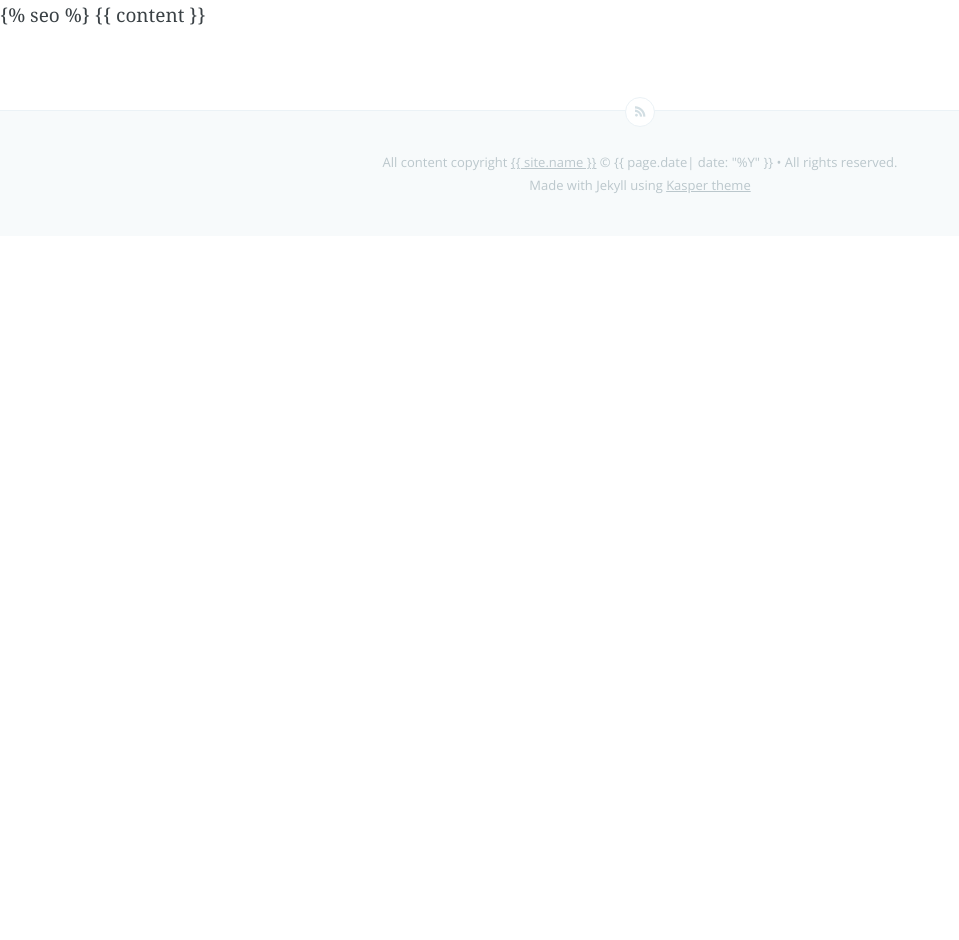
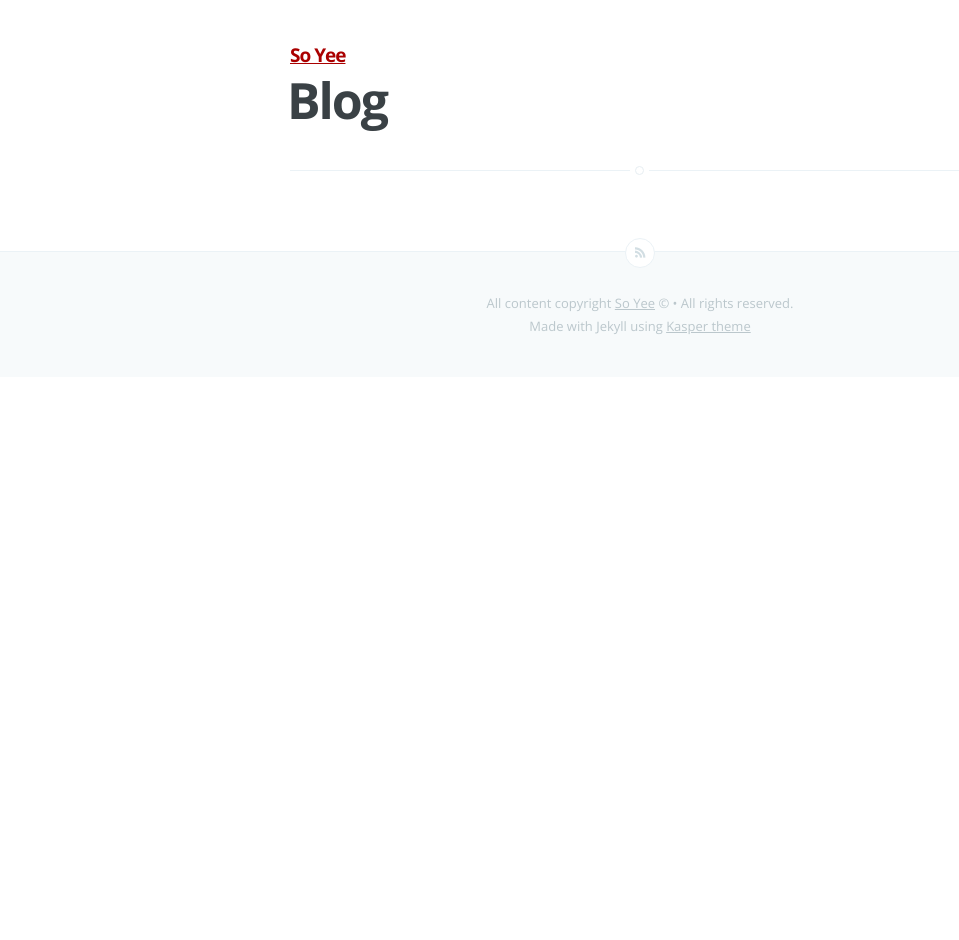
Before and after one commit to soyee36/soyee36.github.io, a Jekyll site: the page built from category/blog.html, in a window 1280 px wide. Shown: the whole page, without its empty margins (0-959 px from the left). Built offline with Jekyll 4.4.1, drawn with Linux system fonts in a browser that asks for light colours; before the commit the page ends 900 px from its top, so only the background shows below that; part of the change alters nothing that is shown.

Commit message:
Update blog.html

```diff
--- a/category/blog.html
+++ b/category/blog.html
@@ -1,70 +1,5 @@
-<!DOCTYPE html>
-<html>
-<head>
-    <meta http-equiv="Content-Type" content="text/html; charset=UTF-8" />
-    {% seo %}
-
-    <meta http-equiv="X-UA-Compatible" content="IE=edge,chrome=1" />
-    <title>{{ site.name }} - {{ site.description }}</title>
-    <meta name="description" content="{{ site.meta_description}}" />
-
-    <meta name="HandheldFriendly" content="True" />
-    <meta name="MobileOptimized" content="320" />
-    <meta name="viewport" content="width=device-width, initial-scale=1.0" />
-
-
-    <link rel="stylesheet" type="text/css" href="/assets/css/screen.css" />
-    <link rel="stylesheet" type="text/css" href="//fonts.googleapis.com/css?family=Noto+Serif:400,700,400italic|Open+Sans:700,400" />
-    <!-- This is for syntax highlight -->
-    <link rel="stylesheet" type="text/css" href="/assets/css/syntax.css">
-    <!-- Customisation  -->
-    <link rel="stylesheet" type="text/css" href="/assets/css/main.css" />
-
-</head>
-<body class="home-template">
-
-
-    {{ content }}
-
-    <footer class="site-footer">
-        <a class="subscribe icon-feed" href="{{ site.baseurl }}rss.xml"><span class="tooltip">Subscribe!</span></a>
-        <div class="inner">
-             <section class="copyright">All content copyright <a href="{{ site.baseurl }}">{{ site.name }}</a> &copy;
-             {{ page.date| date: "%Y" }} &bull; All rights reserved.</section>
-             <section class="poweredby">Made with Jekyll using <a href="http://github.com/rosario/kasper">Kasper theme</a></section>
-        </div>
-    </footer>
-
-
-    <script type="text/javascript" src="/assets/js/jquery-1.10.2.min.js"></script>
-    <script type="text/javascript" src="/assets/js/jquery.fitvids.js"></script>
-    <script type="text/javascript" src="/assets/js/index.js"></script>
-
-    <!-- Google Analytics Tracking code -->
-    <script type="text/javascript">
-
-      var _gaq = _gaq || [];
-      _gaq.push(['_setAccount', 'UA-XXXXXXXX-X']);
-      _gaq.push(['_trackPageview']);
-
-      (function() {
-        var ga = document.createElement('script'); ga.type = 'text/javascript'; ga.async = true;
-        ga.src = ('https:' == document.location.protocol ? 'https://ssl' : 'http://www') + '.google-analytics.com/ga.js';
-        var s = document.getElementsByTagName('script')[0]; s.parentNode.insertBefore(ga, s);
-      })();
-
-    </script>
-
-
-    <script>
-      (function(i,s,o,g,r,a,m){i['GoogleAnalyticsObject']=r;i[r]=i[r]||function(){
-      (i[r].q=i[r].q||[]).push(arguments)},i[r].l=1*new Date();a=s.createElement(o),
-      m=s.getElementsByTagName(o)[0];a.async=1;a.src=g;m.parentNode.insertBefore(a,m)
-      })(window,document,'script','//www.google-analytics.com/analytics.js','ga');
-
-      ga('create', 'UA-46908933-1', 'ewertonorg.github.io');
-      ga('send', 'pageview');
-
-   </script>
-</body>
-</html>
+---
+layout: category
+title: Blog
+category: blog
+---
```
